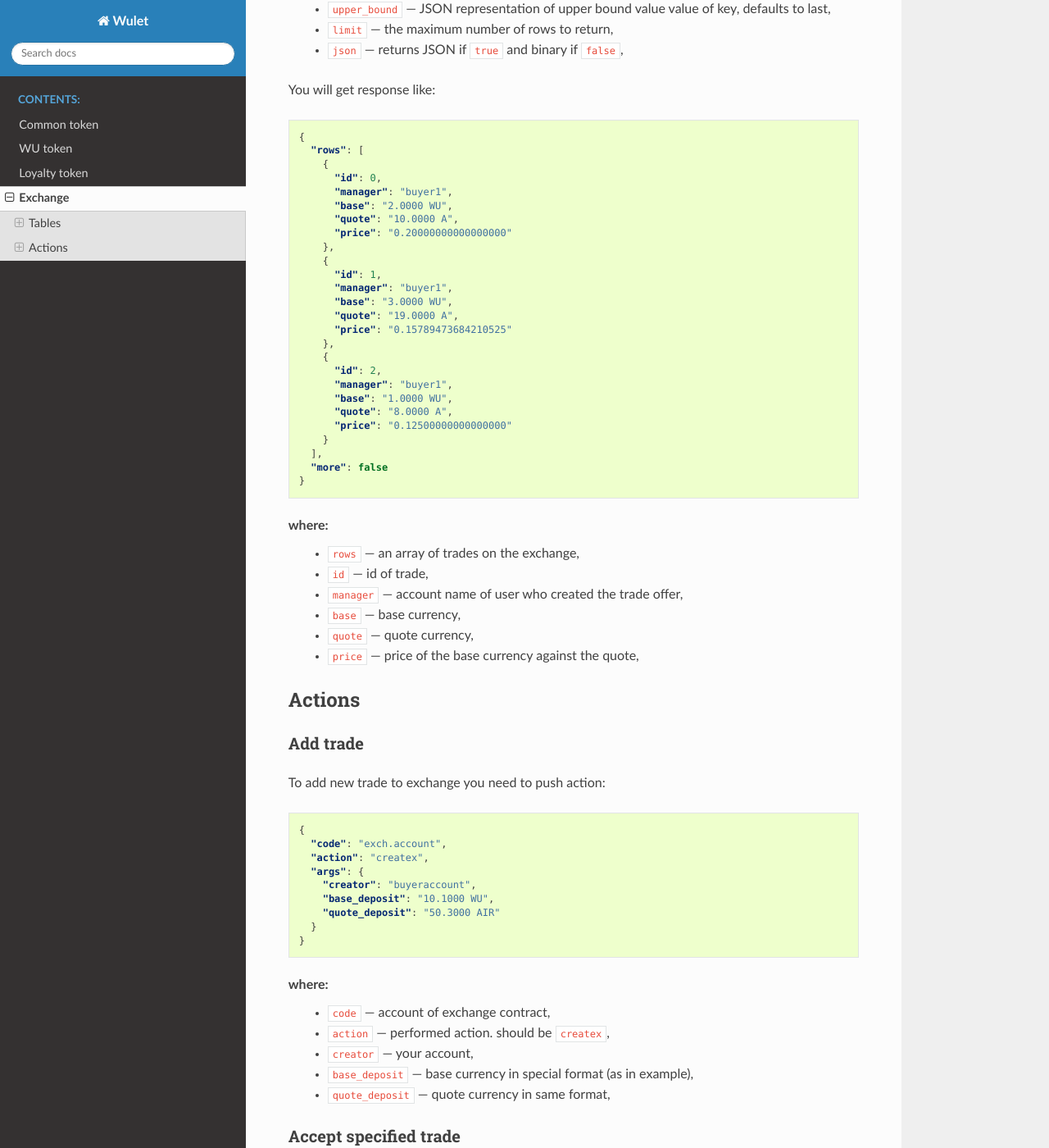
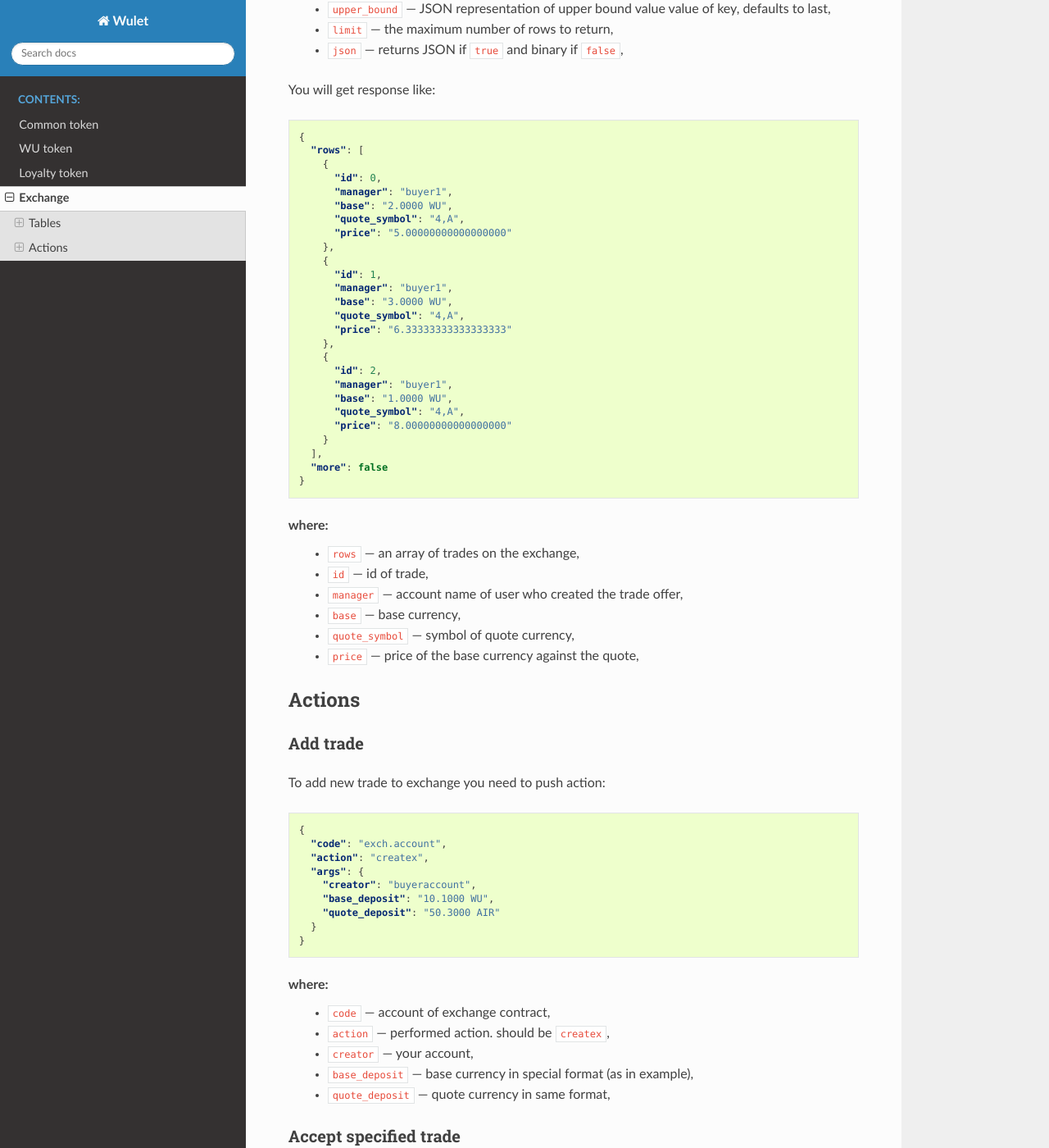
Before and after one commit to Wuletou/docs, a Sphinx documentation site: the page built from docs/source/exchange.rst, in a window 1280 px wide and 1400 px high, scrolled down 1866 px. Shown: the whole window at 82% size. Built offline with Sphinx 7.4.7 and the Read the Docs theme 2.0.0, drawn with Linux system fonts in a browser that asks for light colours; formulas are drawn with MathJax 3; some of the changed text lies outside the part shown.

Commit message:
change quote to quote symbol

```diff
--- a/docs/source/exchange.rst
+++ b/docs/source/exchange.rst
@@ -99,22 +99,22 @@ You will get response like:
           "id": 0,
           "manager": "buyer1",
           "base": "2.0000 WU",
-          "quote": "10.0000 A",
-          "price": "0.20000000000000000"
+          "quote_symbol": "4,A",
+          "price": "5.00000000000000000"
         },
         {
           "id": 1,
           "manager": "buyer1",
           "base": "3.0000 WU",
-          "quote": "19.0000 A",
-          "price": "0.15789473684210525"
+          "quote_symbol": "4,A",
+          "price": "6.33333333333333333"
         },
         {
           "id": 2,
           "manager": "buyer1",
           "base": "1.0000 WU",
-          "quote": "8.0000 A",
-          "price": "0.12500000000000000"
+          "quote_symbol": "4,A",
+          "price": "8.00000000000000000"
         }
       ],
       "more": false
@@ -125,7 +125,7 @@ where:
  * ``id`` — id of trade,
  * ``manager`` — account name of user who created the trade offer,
  * ``base`` — base currency,
- * ``quote`` — quote currency,
+ * ``quote_symbol`` — symbol of quote currency,
  * ``price`` — price of the base currency against the quote,
 
 Actions
@@ -167,7 +167,7 @@ To accept specified trade you need to push action:
       "args": {
         "id": 123,
         "seller": "buyeraccount",
-        "sell": "50.3000 AIR",
+        "sell_symbol": "4,AIR",
         "receive": "10.1000 WU"
       }
     }
@@ -177,7 +177,7 @@ where:
  * ``action`` — performed action. should be ``spec.trade``,
  * ``id`` — id of trade,
  * ``seller`` — your account,
- * ``sell`` — quote currency in same format,
+ * ``sell_symbol`` — precision and symbol name of quote currency in special format (as in example),
  * ``receive`` — base currency in special format (as in example).
 
 Market order trade
```
